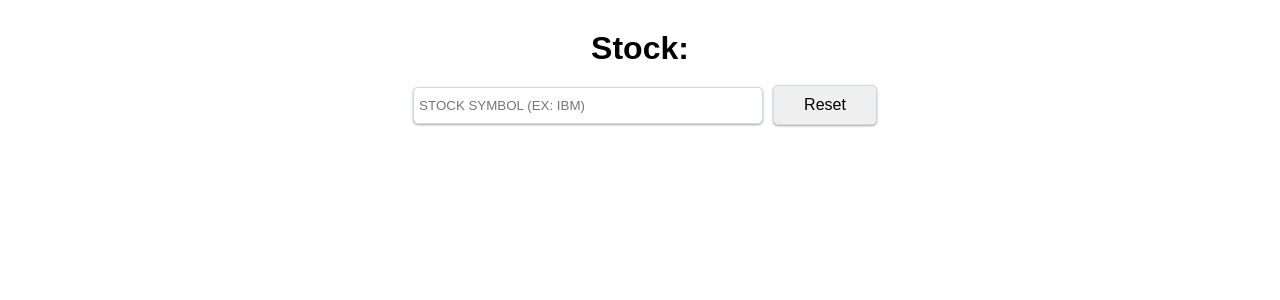
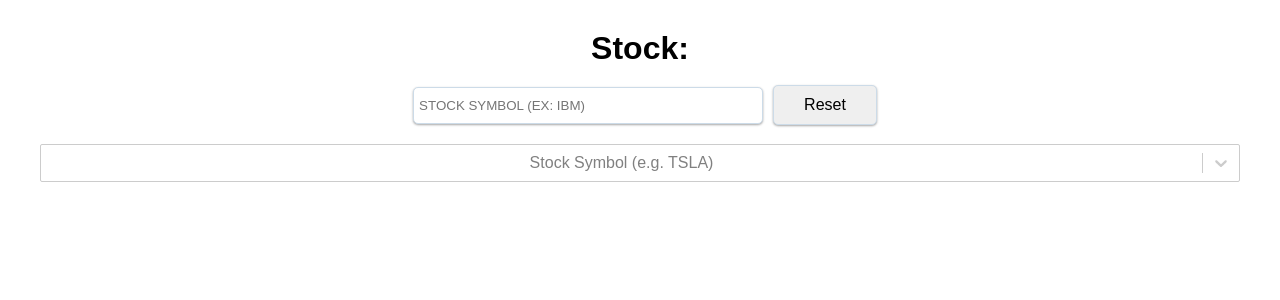
Before and after one commit to netmagik/Stocks-App, a React (Create React App) app: page / in a window 1280 px wide. Shown: the top 300 px of the page. Built offline with nearby package versions, Linux system fonts and the light colour scheme; no server answers; the HTML template or start-up script is replaced by a standard one.

Commit message:
Add New Select component

```diff
--- a/src/App.js
+++ b/src/App.js
@@ -1,6 +1,8 @@
 import React, {useState} from "react";
 import Search from "./components/search";
 import Stock from "./components/Stock";
+import Select from "./components/Search-select";
+import { COMPLETIONSTATEMENT_TYPES } from "@babel/types";
 
 
 function App() {
@@ -70,6 +72,14 @@ function App() {
     setStockChartYValuesLow([]);
   }
 
+  const loadOptions = () => {
+    console.log('load options')
+  }
+
+  const onChange = () => {
+    console.log('OnChange')
+  }
+
   return (
     <div className="app">
       <Search
@@ -77,6 +87,12 @@ function App() {
         search={search}
         query={query}
         reset={reset}
+       />
+
+       <Select
+       query={query}
+       onChange={onChange}
+       loadOptions={loadOptions}
        />
 
        {(stockChartYValuesHigh.length > 0)
--- /dev/null
+++ b/src/components/Search-select.js
@@ -0,0 +1,27 @@
+import React from "react";
+import AsyncSelect from 'react-select/async';
+
+const Select = (props) => {
+
+    return (
+        <AsyncSelect
+        cacheOptions
+        maxMenuHeight={200}
+        onChange={props.onChange}
+        value={props.query}
+        placeholder={'Stock Symbol (e.g. TSLA)'}
+        theme={theme => ({
+          ...theme,
+          borderRadius: 2,
+          colors: {
+            ...theme.colors,
+            primary25: 'lightblue',
+            primary: 'black',
+          },
+        })}
+        loadOptions={props.loadOptions}
+        />
+    )
+}
+
+export default Select;
```
